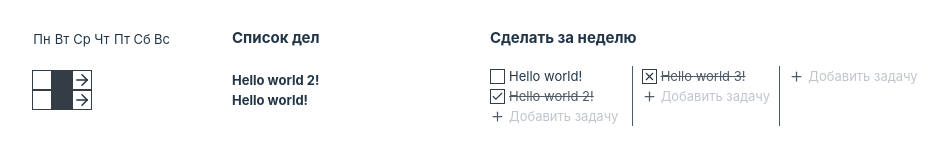
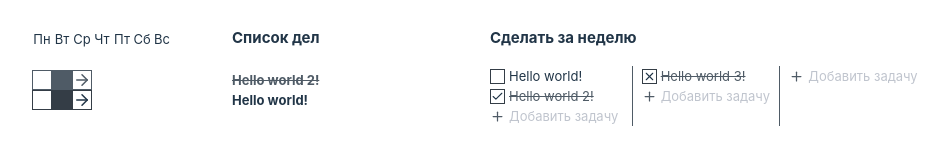
Before and after one commit to 6ocra3/Planner, a React (Vite) app: page / in a window 1280 px wide. Shown: the part 322-482 px from the top of the page, without its empty margins (160-1108 px from the left). Built offline with nearby package versions, Linux system fonts and the light colour scheme.

Commit message:
add styles to finished task for tracker

```diff
--- a/src/Components/List/List.jsx
+++ b/src/Components/List/List.jsx
@@ -32,7 +32,7 @@ function List() {
                             {v.map((el) => {
                                 return (<li key={el} className="list__point">
                                     <div className="list__point_square" onClick={() => { dispatch({ type: "change_status", payload: { task: el } }) }}>{icons[tasks[el].status]} </div>
-                                    <p className={tasks[el].status != 0 && "task_finished"} onClick={() => { dispatch({ type: "add_to_tr", payload: { task: el } }) }}>{tasks[el].task}</p></li>)
+                                    <p className={tasks[el].status != 0 ? "task_finished" : ""} onClick={() => { dispatch({ type: "add_to_tr", payload: { task: el } }) }}>{tasks[el].task}</p></li>)
                             }
                             )}
                             {inp == index ? <li className="list__point">
--- a/src/Components/Tracker/Tracker.css
+++ b/src/Components/Tracker/Tracker.css
@@ -29,6 +29,16 @@
         display: grid;
         grid-template-columns: 140px 1fr;
         column-gap: 60px;
+    }
+
+    .task_finished {
+        text-decoration: line-through;
+        color: #4f5b66;
+        border-color: #4f5b66;
+    }
+
+    .fill.task_finished {
+        background-color: #4f5b66;
     }
 
     .task__text {
--- a/src/Components/Tracker/Tracker.jsx
+++ b/src/Components/Tracker/Tracker.jsx
@@ -18,10 +18,10 @@ function Tracker() {
                     {days.map((v, index) => {
                         return <div onClick={() => {
                             dispatch({ type: "change_display", payload: { task: key, day: index } })
-                        }} key={shortid.generate()} className={"task__day " + cs[v]}>{v == 3 && <ArrowRight size={18}></ArrowRight>}</div>
+                        }} key={shortid.generate()} className={"task__day " + cs[v] + (tasks[key].status != 0 ? " task_finished" : "")}>{v == 3 && <ArrowRight size={18}></ArrowRight>}</div>
                     })}
                 </div>
-                <h4 className="task__text">{task}</h4>
+                <h4 className={tasks[key].status != 0 ? "task__text task_finished" : "task__text"}>{task}</h4>
             </section>
         )
     }
```
